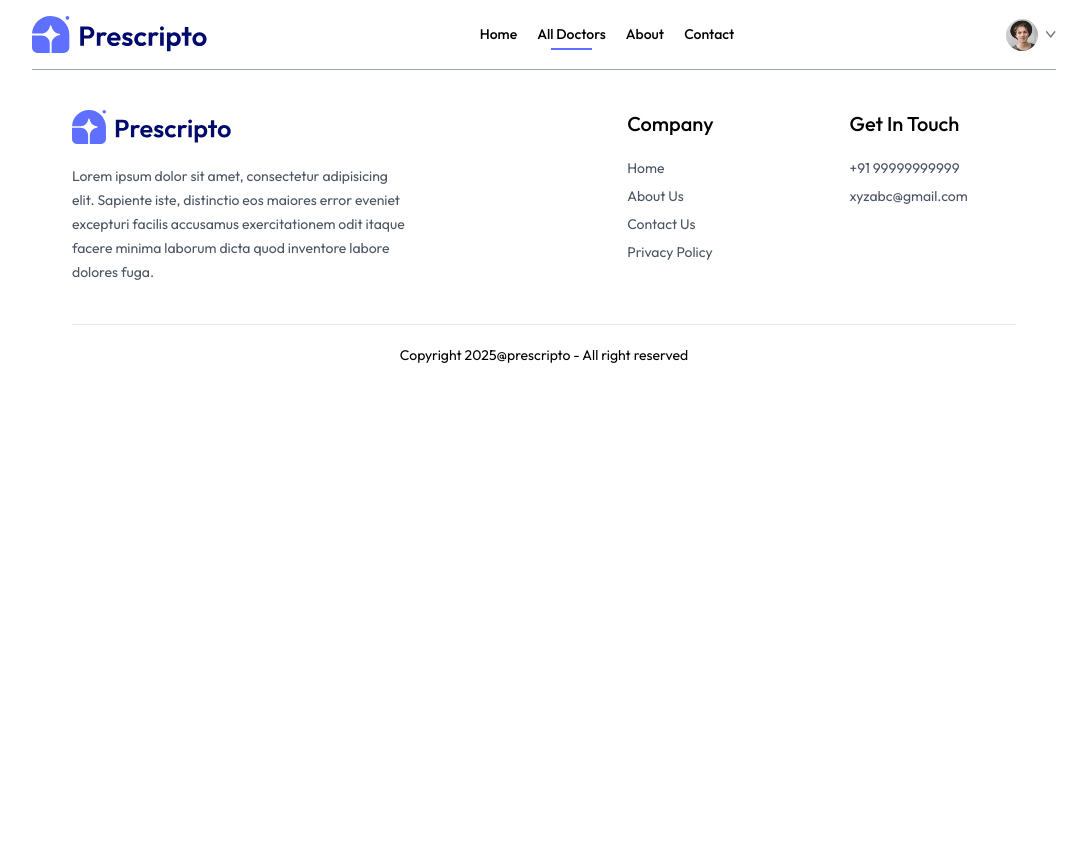
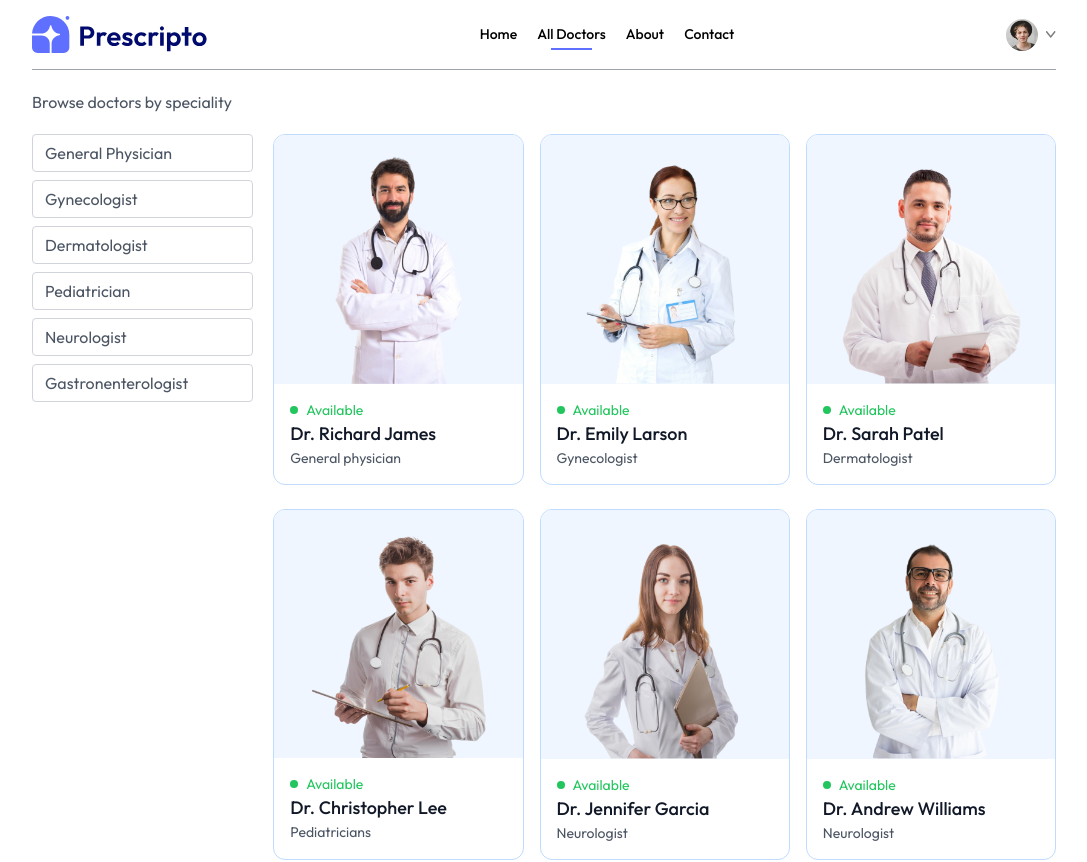
Before and after one commit to MoAnsarMansoorie/doctor-apoointment-system, a React (Vite) app in the folder frontend/: page /doctors in a window 1280 px wide. Shown: the top 862 px of the page, without its empty margins (96-1183 px from the left). Before the commit the page ends 800 px from the top, so only its background shows below. Built offline with nearby package versions, Linux system fonts and the light colour scheme.

Commit message:
created all doctor page

```diff
--- a/frontend/src/pages/Doctors.jsx
+++ b/frontend/src/pages/Doctors.jsx
@@ -1,9 +1,58 @@
-import React from 'react';
+import React, { useContext, useEffect, useState } from 'react';
+import { useNavigate, useParams } from 'react-router-dom';
+import { AppContext } from '../context/AppContext';
 
 const Doctors = () => {
+  const navigate = useNavigate();
+  const { speciality } = useParams();
+  const [filterDoc, setFilterDoc] = useState([])
+
+  const { doctors } = useContext(AppContext);
+
+  const applyFilter = () => {
+    if (speciality) {
+      setFilterDoc(doctors.filter(doc => doc.speciality.toLowerCase() === speciality.toLowerCase()));
+    } else {
+      setFilterDoc(doctors);
+    }
+  }
+
+  useEffect(() => {
+    applyFilter();
+  }, [doctors, speciality])
+
   return (
     <div>
+      <p className='text-gray-600'>Browse doctors by speciality</p>
+      <div className='flex flex-col sm:flex-row items-start gap-5 mt-5'>
+        <div className='flex flex-col gap-2 text-gray-600'>
+          <p onClick={() => speciality === "General Physician" ? navigate("/doctors") : navigate("/doctors/General Physician")} className={`w-[94vw] sm:w-auto pl-3 py-1.5 pr-16 border border-gray-300 rounded transition-all cursor-pointer ${speciality === "General Physician" ? "bg-indigo-400 text-black" : ""}`}>General Physician</p>
+          <p onClick={() => speciality === "Gynecologist" ? navigate("/doctors") : navigate("/doctors/Gynecologist")} className={`w-[94vw] sm:w-auto pl-3 py-1.5 pr-16 border border-gray-300 rounded transition-all cursor-pointer ${speciality === "Gynecologist" ? "bg-indigo-400 text-black" : ""}`}>Gynecologist</p>
+          <p onClick={() => speciality === "Dermatologist" ? navigate("/doctors") : navigate("/doctors/Dermatologist")} className={`w-[94vw] sm:w-auto pl-3 py-1.5 pr-16 border border-gray-300 rounded transition-all cursor-pointer ${speciality === "Dermatologist" ? "bg-indigo-400 text-black" : ""}`}>Dermatologist</p>
+          <p onClick={() => speciality === "Pediatrician" ? navigate("/doctors") : navigate("/doctors/Pediatrician")} className={`w-[94vw] sm:w-auto pl-3 py-1.5 pr-16 border border-gray-300 rounded transition-all cursor-pointer ${speciality === "Pediatrician" ? "bg-indigo-400 text-black" : ""}`}>Pediatrician</p>
+          <p onClick={() => speciality === "Neurologist" ? navigate("/doctors") : navigate("/doctors/Neurologist")} className={`w-[94vw] sm:w-auto pl-3 py-1.5 pr-16 border border-gray-300 rounded transition-all cursor-pointer ${speciality === "Neurologist" ? "bg-indigo-400 text-black" : ""}`}>Neurologist</p>
+          <p onClick={() => speciality === "Gastronenterologist" ? navigate("/doctors") : navigate("/doctors/Gastronenterologist")} className={`w-[94vw] sm:w-auto pl-3 py-1.5 pr-16 border border-gray-300 rounded transition-all cursor-pointer ${speciality === "Gastronenterologist" ? "bg-indigo-400 text-black" : ""}`}>Gastronenterologist</p>
 
+        </div>
+
+
+        <div className='w-full grid grid-cols-auto gap-4 gap-y-6'>
+          {
+            filterDoc.map((doctor, index) => (
+              <div onClick={() => navigate(`/appointment/${doctor._id}`)} key={index} className='border border-blue-200 rounded-xl overflow-hidden cursor-pointer hover:translate-y-[-10px] transition-all duration-500'>
+                <img className='bg-blue-50' src={doctor.image} alt={doctor.name} />
+                <div className='p-4'>
+                  <div className='flex items-center gap-2 text-sm text-center text-green-500'>
+                    <p className='w-2 h-2 rounded-full bg-green-500'></p><p>Available</p>
+                  </div>
+                  <p className='text-gray-900 text-lg font-medium'>{doctor.name}</p>
+                  <p className='text-gray-600 text-sm'>{doctor.speciality}</p>
+                </div>
+              </div>
+            ))
+          }
+        </div>
+      </div>
     </div>
   );
 }
```
